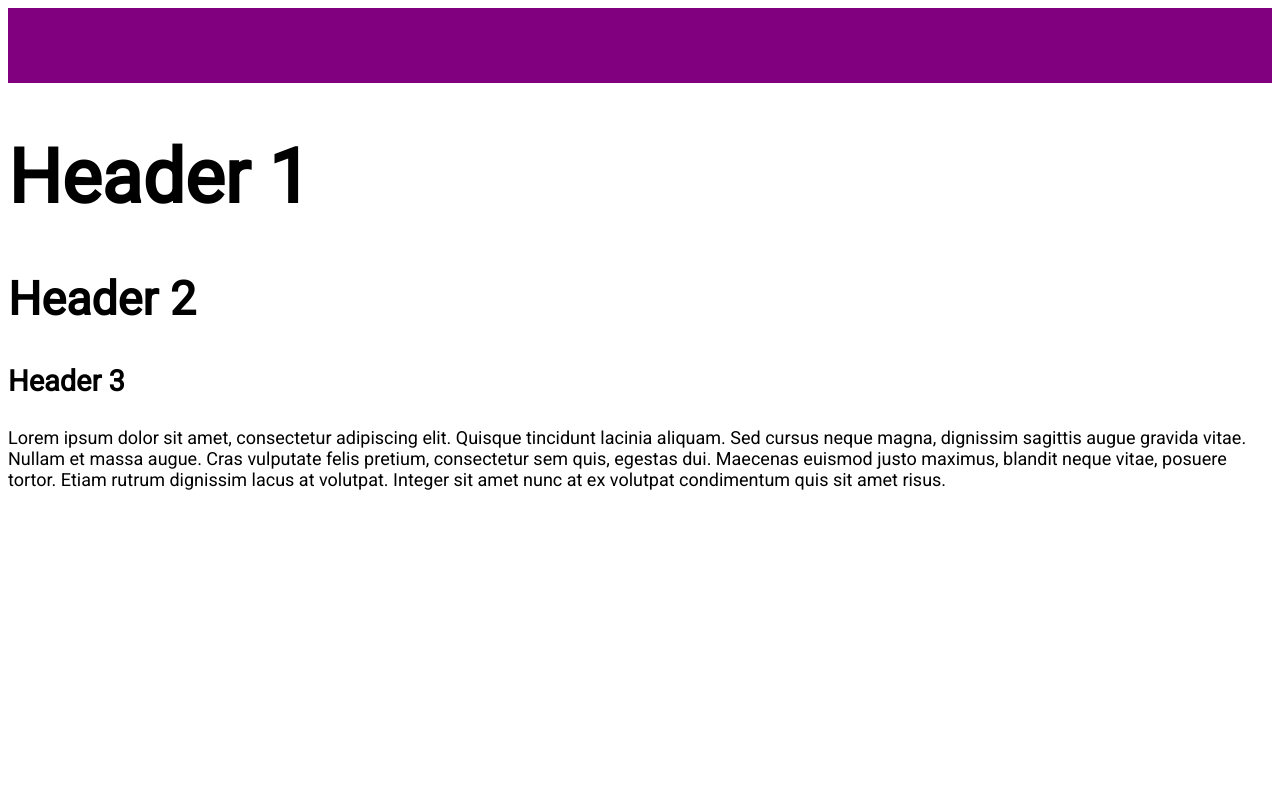
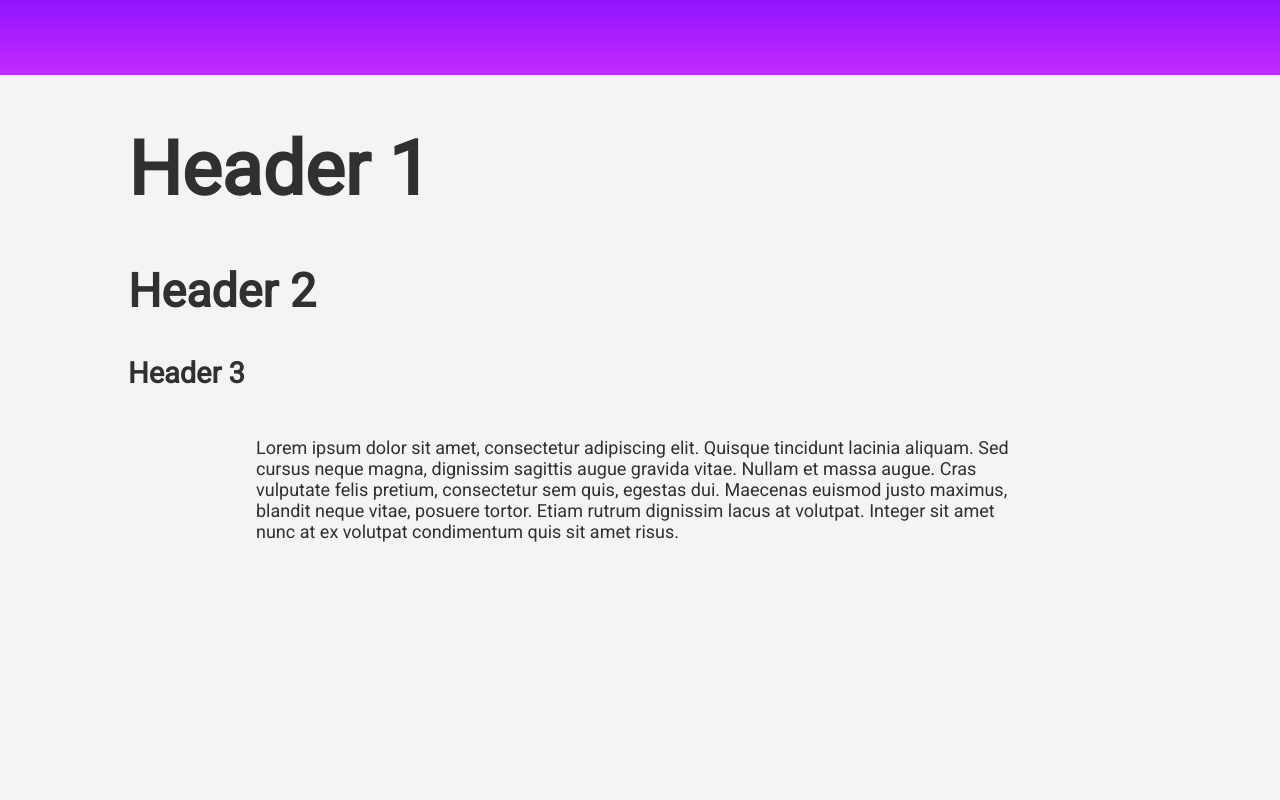
Before and after one commit to brandsafric/Cross-Connect, a Django app: page /styles in a window 1280 px wide. Run offline with Django 3.2, Linux system fonts and the light colour scheme.

Commit message:
Colors, margins, container, etc

```diff
--- a/crossconnect/base/static/base/base.css
+++ b/crossconnect/base/static/base/base.css
@@ -1,11 +1,13 @@
 body {
-  font-size:18px;
+  background-color: #F4F4F4;
+  margin: 0;
+  color: #303030;
   font-family: Roboto;
+  font-size: 18px;
 }
 
 h3 {
-  font-size: 1.61em;3
-
+  font-size: 1.61em;
 }
 
 h2 {
@@ -18,7 +20,13 @@ h1 {
 
 p {
   font-size: 1em;
+  display: inline-block;
+}
 
+.site_header {
+  width: 100%;
+  height: 4.17em;
+  background-image: linear-gradient(#9013FE, #C32AFF);
 }
 
 .wrapper {
@@ -26,12 +34,22 @@ p {
   justify-content: center;
 }
 
-large_container {
-  max-width: 1024px;
+.large_container {
+  width: 100%;
 }
 
-.site_header {
+.small_container {
   width: 100%;
-  height: 4.17em;
-  background-color: purple;
 }
+
+@media only screen and (min-width: 780px) {
+
+  .large_container {
+    width: 80%;
+  }
+
+  .small_container {
+    width: 60%;
+  }
+
+}
--- a/crossconnect/base/templates/base/styleguide.html
+++ b/crossconnect/base/templates/base/styleguide.html
@@ -13,21 +13,27 @@
 </div>
 
 <div class="wrapper">
-<div class="large_container">
+  <div class="large_container">
 
 
-<h1>Header 1</h1>
+    <h1>Header 1</h1>
 
-<h2>Header 2</h2>
+    <h2>Header 2</h2>
 
-<h3>Header 3</h3>
+    <h3>Header 3</h3>
 
 
-<p>Lorem ipsum dolor sit amet, consectetur adipiscing elit. Quisque tincidunt lacinia aliquam. Sed cursus neque magna, dignissim sagittis augue gravida vitae. Nullam et massa augue. Cras vulputate felis pretium, consectetur sem quis, egestas dui. Maecenas euismod justo maximus, blandit neque vitae, posuere tortor. Etiam rutrum dignissim lacus at volutpat. Integer sit amet nunc at ex volutpat condimentum quis sit amet risus.</p>
-
+  </div>
 
 </div>
 
+<div class="wrapper">
+
+  <div class="small_container">
+    <p>Lorem ipsum dolor sit amet, consectetur adipiscing elit. Quisque tincidunt lacinia aliquam. Sed cursus neque magna, dignissim sagittis augue gravida vitae. Nullam et massa augue. Cras vulputate felis pretium, consectetur sem quis, egestas dui. Maecenas euismod justo maximus, blandit neque vitae, posuere tortor. Etiam rutrum dignissim lacus at volutpat. Integer sit amet nunc at ex volutpat condimentum quis sit amet risus.</p>
+  </div>
+
 </div>
 
+
 </body>
```
